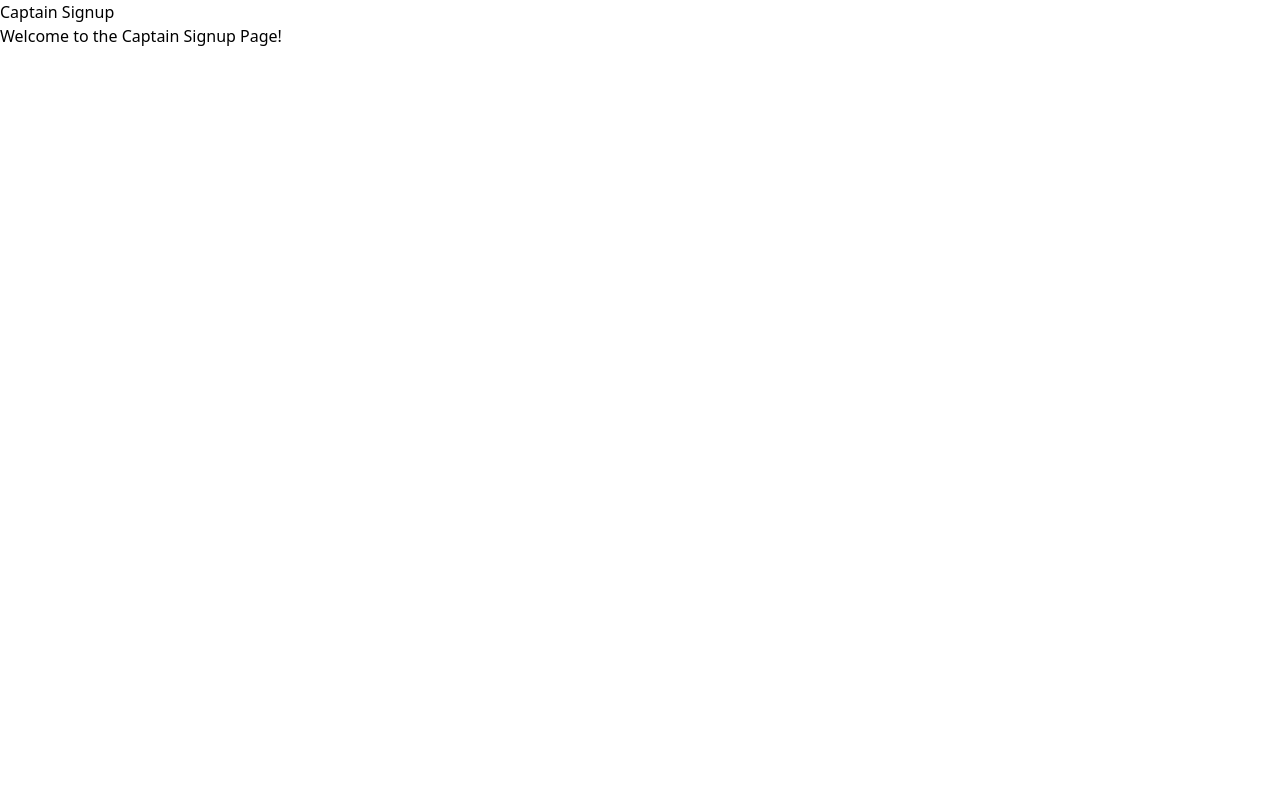
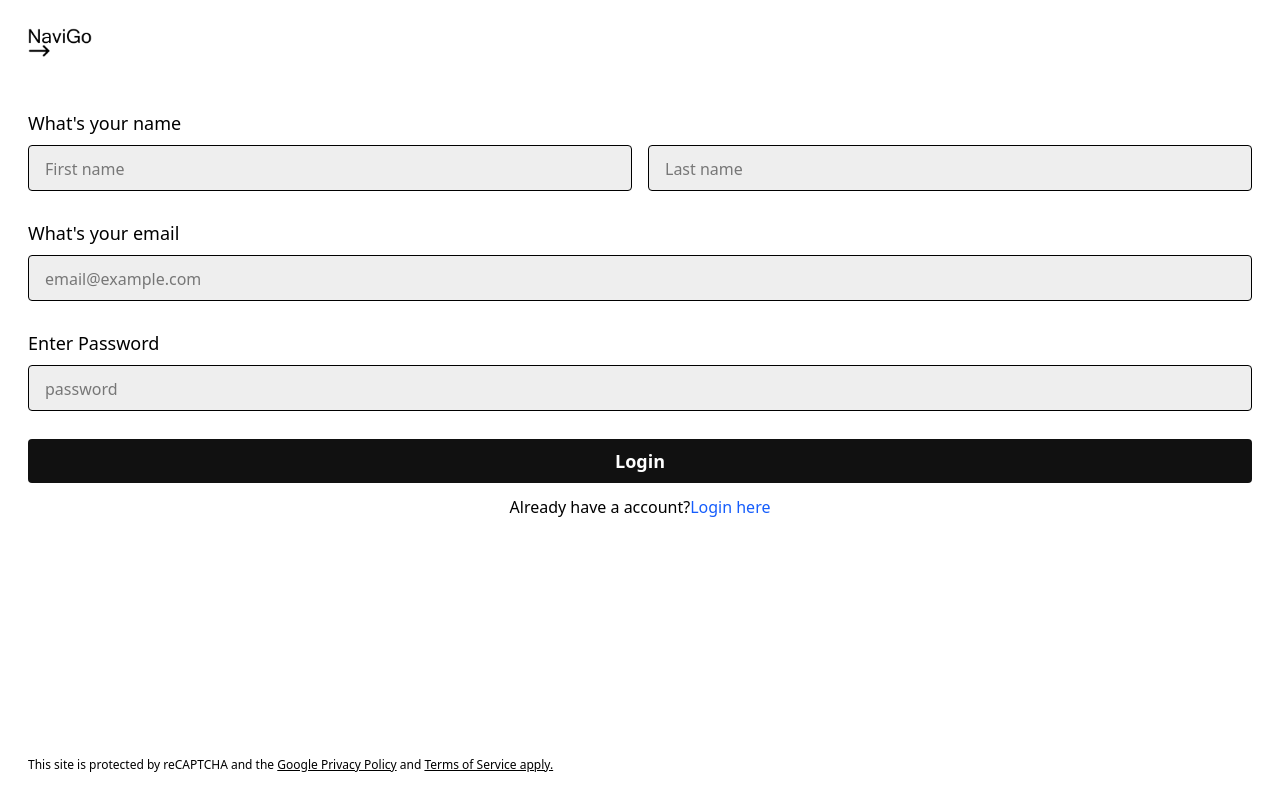
Before and after one commit to Tracer786/NaviGo, a React (Vite) app in the folder Frontend/: page /captainsignup in a window 1280 px wide. Built offline with nearby package versions, Linux system fonts and the light colour scheme.

Commit message:
Captain SignUp
Will set up the Captain SignUp Page.

```diff
--- a/Frontend/src/pages/CaptainSignup.jsx
+++ b/Frontend/src/pages/CaptainSignup.jsx
@@ -1,10 +1,103 @@
-import React from "react";
+import React, { use, useState } from 'react';
+import { Link } from 'react-router-dom';
 
 const CaptainSignup = () => {
+    // perform 2 way binding
+        const [email, setEmail] = useState("");
+        const [password, setPassword] = useState("");
+        const [firstName, setFirstName] = useState("");
+        const [lastName, setLastName] = useState("");
+        const [userData, setUserData] = useState({});
+
+        const submitHandler = (e) => {
+            e.preventDefault();
+            setUserData({
+                username: {
+                    firstName: firstName,
+                    lastName: lastName,
+                },
+                email: email,
+                password: password
+            })
+            console.log(userData);
+            setEmail("");
+            setPassword("");
+            setFirstName("");
+            setLastName("");
+        }
     return (
-        <div>
-            <h1>Captain Signup</h1>
-            <p>Welcome to the Captain Signup Page!</p>
+        <div className="p-7 h-screen flex flex-col justify-between">
+            <div>
+                <img
+                    className="w-16 mb-13"
+                    src="/images/NaviGo_Captain_Logo.png"
+                    alt="NaviGo_Logo.png"
+                />
+                <form
+                    onSubmit={(e) => {
+                        submitHandler(e);
+                    }}
+                >
+                    <h3 className="text-lg font-medium mb-2">What's your name</h3>
+                    <div className='flex gap-4 mb-7'>
+                        <input
+                            className="bg-[#eeeeee] rounded px-4 py-2 border w-1/2 text-lg placeholder:text-base"
+                            type="text"
+                            placeholder="First name"
+                            value={firstName}
+                            onChange={(e) => {
+                                setFirstName(e.target.value);
+                            }}
+                        />
+                        <input
+                            className="bg-[#eeeeee] rounded px-4 py-2 border w-1/2 text-lg placeholder:text-base"
+                            type="text"
+                            placeholder="Last name"
+                            value={lastName}
+                            onChange={(e) => {
+                                setLastName(e.target.value);
+                            }}
+            />
+                    </div>
+                    <h3 className="text-lg font-medium mb-2">What's your email</h3>
+                    <input
+                        className="bg-[#eeeeee] mb-7 rounded px-4 py-2 border w-full text-lg placeholder:text-base"
+                        type="email"
+                        placeholder="email@example.com"
+                        value={email}
+                        onChange={(e) => {
+                            setEmail(e.target.value);
+                        }}
+                    />
+                    <h3 className="text-lg font-medium mb-2">Enter Password</h3>
+                    <input
+                        required
+                        className="bg-[#eeeeee] mb-7 rounded px-4 py-2 border w-full text-lg placeholder:text-base"
+                        type="password"
+                        placeholder="password"
+                        value={password}
+                        onChange={(e) =>
+                            {
+                                setPassword(e.target.value);
+                            }
+                        }
+                    />
+                    <button className="bg-[#111] text-white font-semibold mb-3 rounded px-4 py-2  w-full text-lg placeholder:text-base">
+                        Login
+                    </button>
+                </form>
+                <p className="text-center">
+                    Already have a account?
+                    <Link to="/CaptainLogin" className="text-blue-600">
+                        Login here
+                    </Link>
+                </p>
+            </div>
+            <div>
+                <p className='text-xs leading-tight'>
+                    This site is protected by reCAPTCHA and the <span className='underline'>Google Privacy Policy</span> and <span className='underline'>Terms of Service apply.</span>
+                </p>
+            </div>
         </div>
     );
 }
--- a/Frontend/src/pages/UserSignup.jsx
+++ b/Frontend/src/pages/UserSignup.jsx
@@ -95,7 +95,7 @@
             </div>
             <div>
                 <p className='text-xs leading-tight'>
-                    Consent.
+                    This site is protected by reCAPTCHA and the <span className='underline'>Google Privacy Policy</span> and <span className='underline'>Terms of Service apply.</span>
                 </p>
             </div>
         </div>
```
